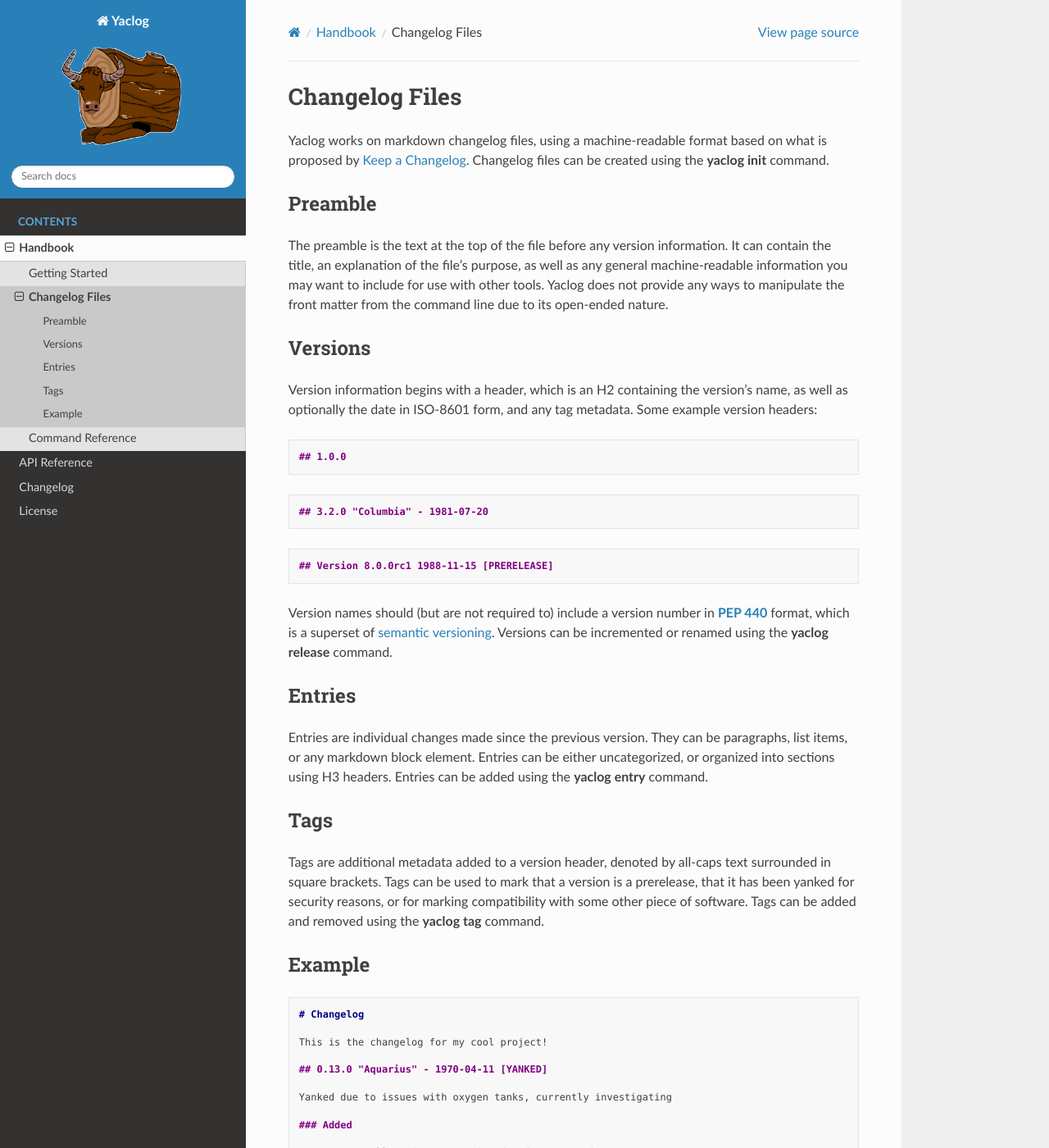
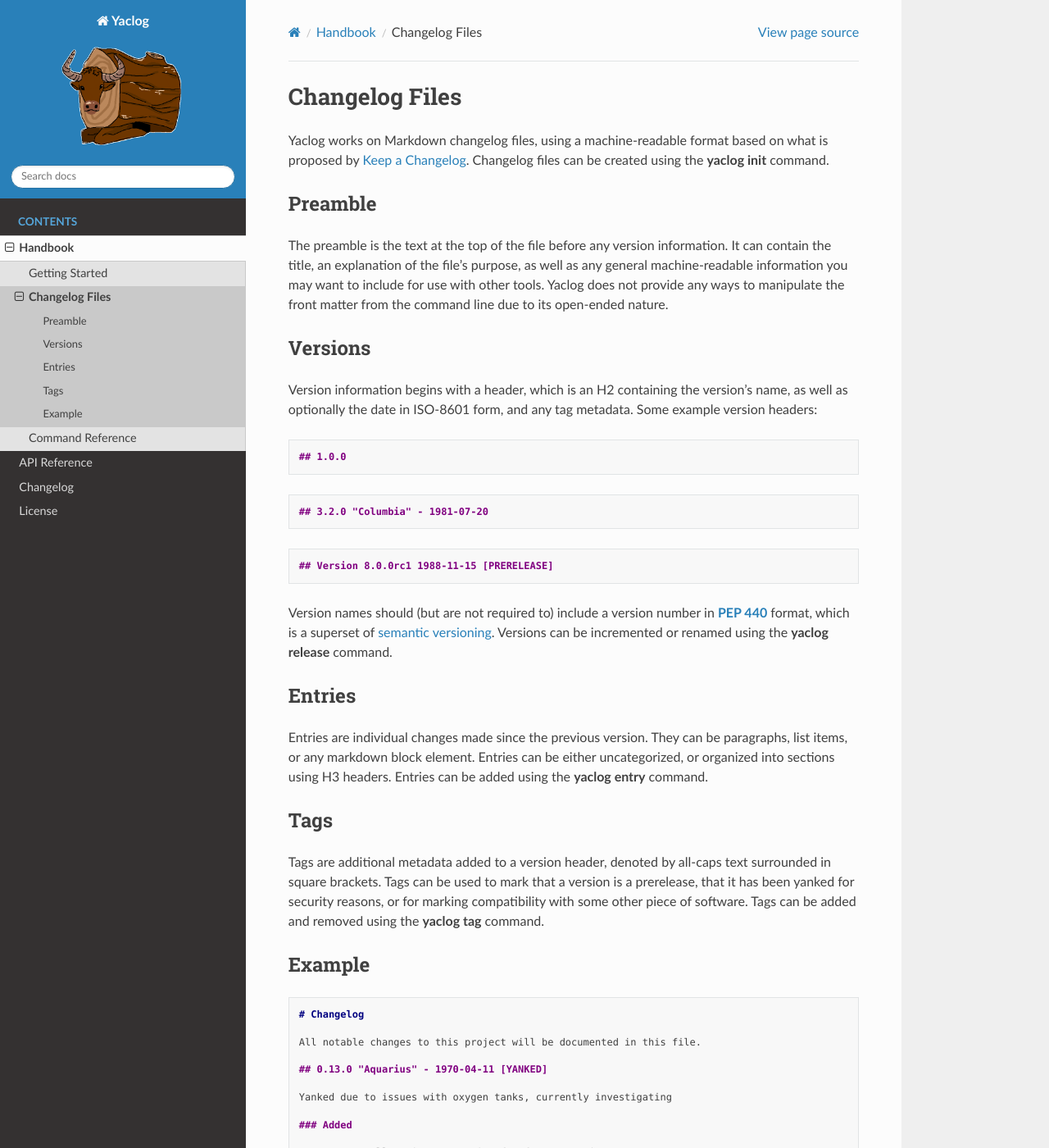
Before and after one commit to drewcassidy/yaclog, a Sphinx documentation site: the page built from docs/handbook/changelog_files.md, in a window 1280 px wide and 1400 px high. Shown: the whole window at 82% size. Built offline with Sphinx 7.4.7 and the Read the Docs theme 2.0.0, drawn with Linux system fonts in a browser that asks for light colours.

Commit message:
Configure rtd

````diff
--- a/docs/handbook/changelog_files.md
+++ b/docs/handbook/changelog_files.md
@@ -1,6 +1,6 @@
 # Changelog Files
 
-Yaclog works on markdown changelog files, using a machine-readable format based on what is proposed by [Keep a Changelog](https://keepachangelog.com). Changelog files can be created using the {command}`yaclog init` command.
+Yaclog works on Markdown changelog files, using a machine-readable format based on what is proposed by [Keep a Changelog](https://keepachangelog.com). Changelog files can be created using the {command}`yaclog init` command.
 
 ## Preamble
 
@@ -37,7 +37,7 @@
 ```markdown
 # Changelog
 
-This is the changelog for my cool project!
+All notable changes to this project will be documented in this file.
 
 ## 0.13.0 "Aquarius" - 1970-04-11 [YANKED]
 
````
Also changed, not shown: .readthedocs.yaml (added).
